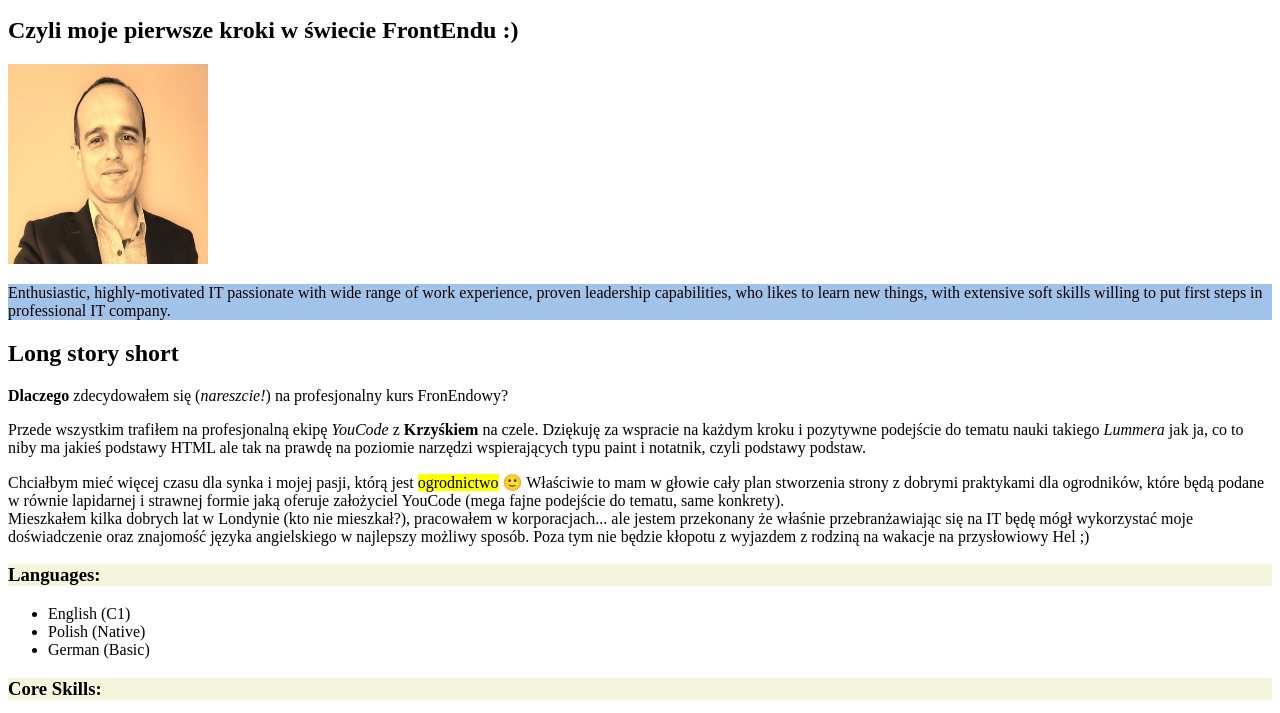
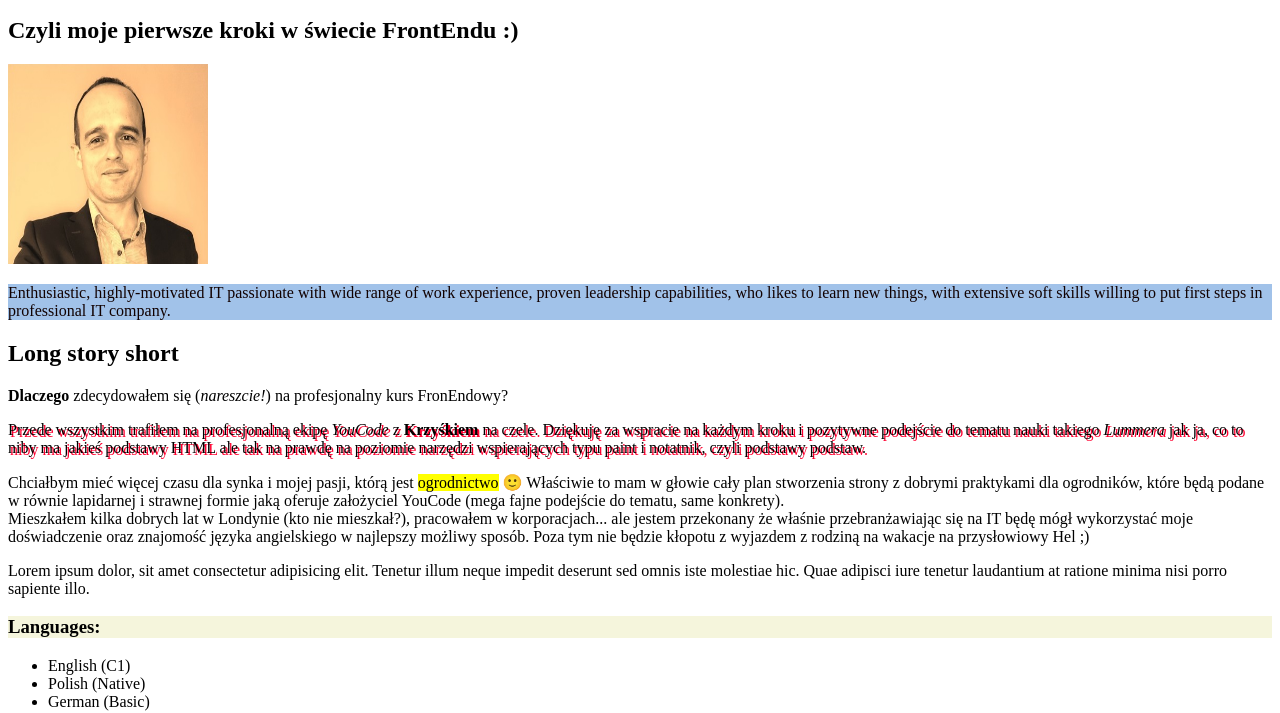
Before and after one commit to TomaszTurbak/homepage, a plain HTML site: page index.html in a window 1280 px wide. Shown: the part 104-817 px from the top of the page. Drawn offline with Linux system fonts and the light colour scheme.

Commit message:
added new test paragraph

```diff
--- a/index.html
+++ b/index.html
@@ -28,7 +28,7 @@
     <h2>Long story short</h2>
     <p><b>Dlaczego</b> zdecydowałem się (<em>nareszcie!</em>) na profesjonalny kurs FronEndowy?</p>
 
-    <p>Przede wszystkim trafiłem na
+    <p class="sectionTextShadow">Przede wszystkim trafiłem na
         profesjonalną ekipę <em>YouCode</em> z <strong>Krzyśkiem</strong> na czele. Dziękuję za wspracie na każdym kroku
         i pozytywne podejście do
         tematu nauki takiego <i>Lummera</i> jak ja, co to niby ma jakieś podstawy HTML ale tak na prawdę na poziomie
@@ -44,6 +44,9 @@
         lat w Londynie (kto nie mieszkał?), pracowałem w korporacjach... ale jestem przekonany że właśnie
         przebranżawiając się na IT będę mógł wykorzystać moje doświadczenie oraz znajomość języka angielskiego w
         najlepszy możliwy sposób. Poza tym nie będzie kłopotu z wyjazdem z rodziną na wakacje na przysłowiowy Hel ;)</p>
+
+    <p>Lorem ipsum dolor, sit amet consectetur adipisicing elit. Tenetur illum neque impedit deserunt sed omnis iste
+        molestiae hic. Quae adipisci iure tenetur laudantium at ratione minima nisi porro sapiente illo.</p>
 
 
 
```
